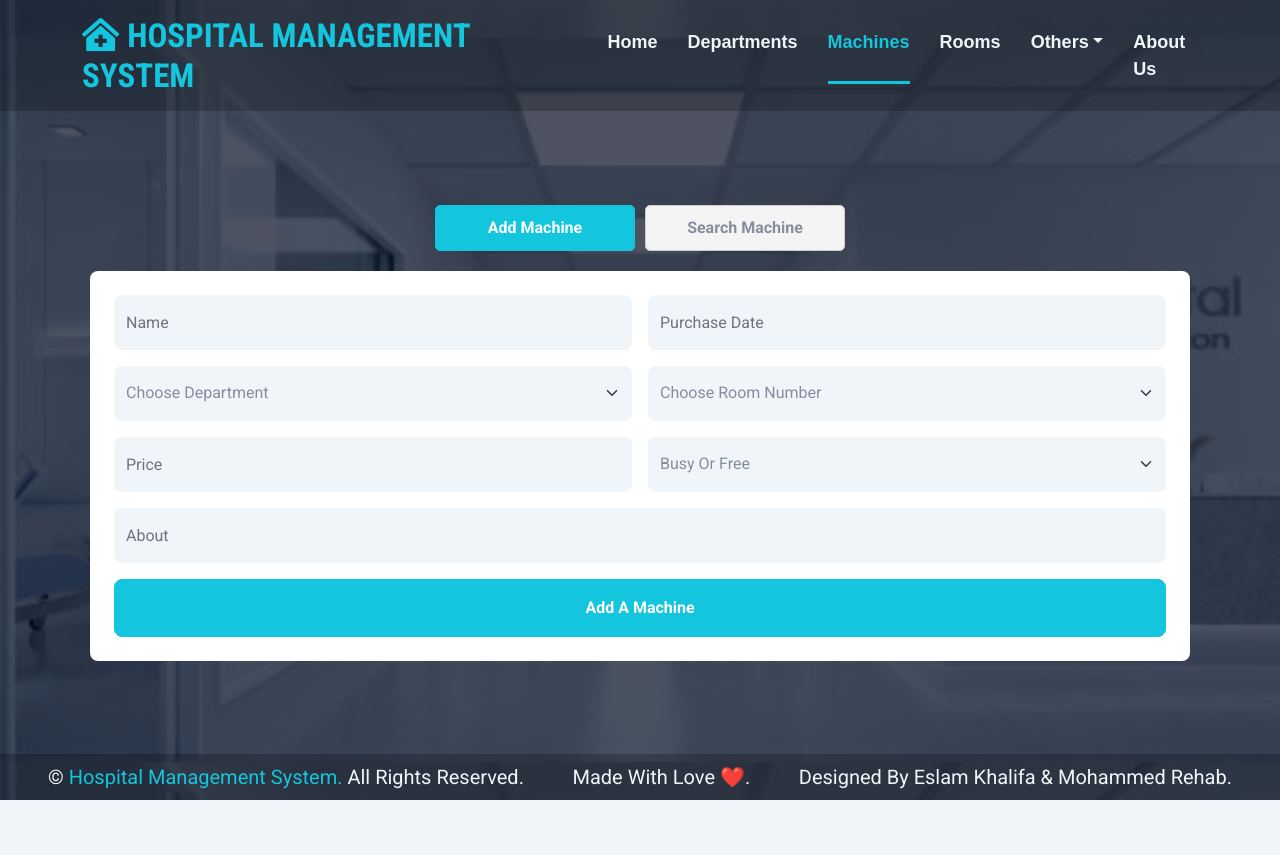
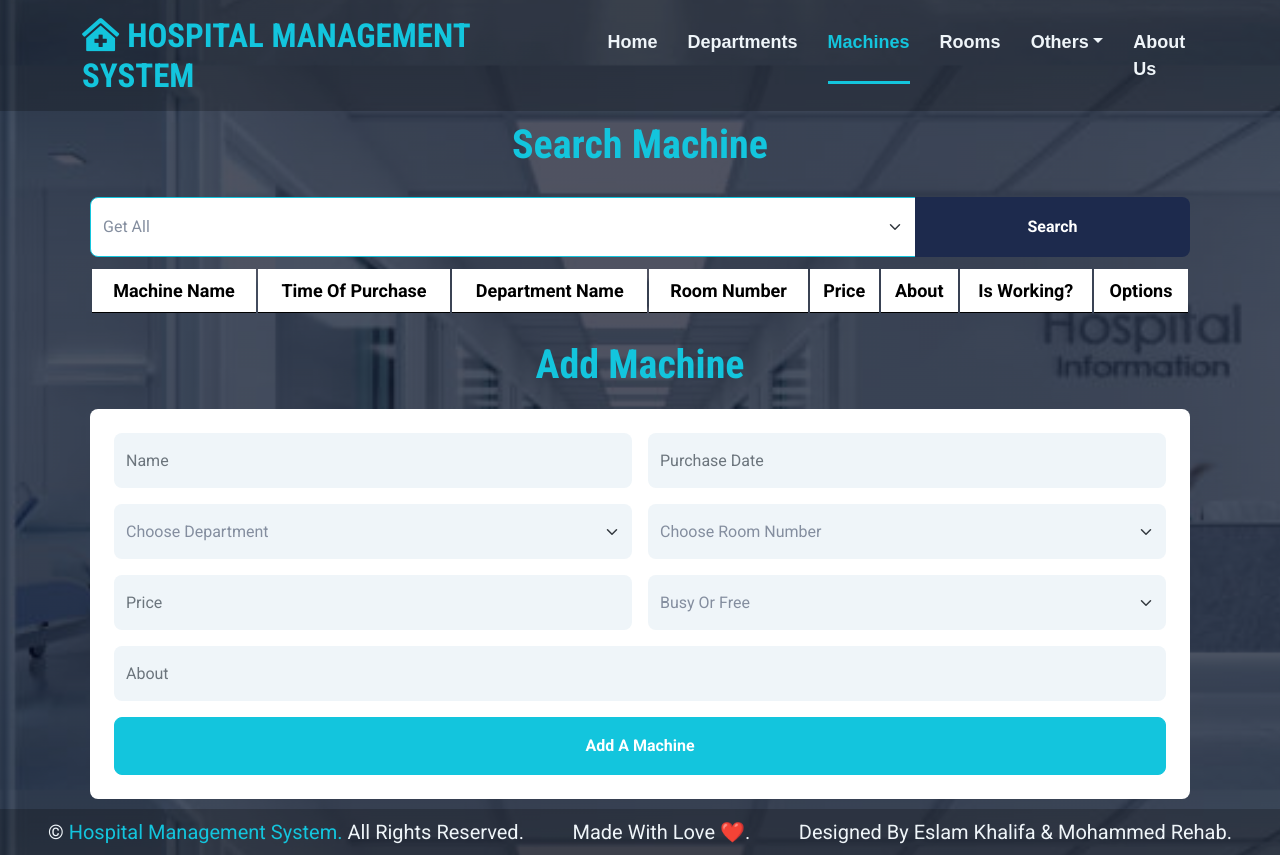
Before and after one commit to ahmdeltoky03/Hospital-Management-System, a Flask app: page /machines in a window 1280 px wide. Before the commit the page ends 800 px from the top, so only its background shows below. Run offline with Flask 3, Linux system fonts and the light colour scheme; data that the repository does not hold is empty; some libraries are stand-ins or nearby versions.

Commit message:
some edits

```diff
--- a/web/hospital_management_system/routes.py
+++ b/web/hospital_management_system/routes.py
@@ -81,7 +81,7 @@ def machines():
         search_value = request.args.get('value')
         print(search_type, ' ', search_value)
 
-        if search_type == 'Get All':
+        if search_type == 'getAll':
             cursor_01 = conn.cursor()
             cursor_01.execute('''
                 SELECT machine_name,
@@ -103,7 +103,7 @@ def machines():
             ''')
             machines = cursor_01.fetchall()
 
-        elif search_type == '1':
+        elif search_type == 'machineName':
             cursor_01 = conn.cursor()
             cursor_01.execute(f'''
                 SELECT machine_name,
@@ -126,7 +126,7 @@ def machines():
             ''', (search_value, ))
             machines = cursor_01.fetchall()
 
-        elif search_type == '2':
+        elif search_type == 'departmentName':
             cursor_01 = conn.cursor()
             cursor_01.execute(f'''
                 SELECT machine_name,
@@ -149,7 +149,7 @@ def machines():
             ''', (search_value, ))
             machines = cursor_01.fetchall()
 
-        elif search_type == '3':
+        elif search_type == 'roomNumber':
             cursor_01 = conn.cursor()
             cursor_01.execute(f'''
                 SELECT machine_name,
@@ -172,28 +172,28 @@ def machines():
             ''', (search_value, ))
             machines = cursor_01.fetchall()
 
-        elif search_type == '4':
-            cursor_01 = conn.cursor()
-            cursor_01.execute(f'''
-                SELECT machine_name,
-                    time_of_purchase,
-                    (
-                        SELECT department_name
-                        FROM Departments
-                        WHERE Departments.department_id = Machines.department_id
-                    ) AS department_name,
-                    (
-                        SELECT room_number
-                        FROM Rooms
-                        WHERE Rooms.room_id = Machines.room_id
-                    ) AS room_number,
-                    price,
-                    about,
-                    is_working
-                FROM Machines
-                where is_working = ?
-            ''', (search_value, ))
-            machines = cursor_01.fetchall()
+        elif search_type == 'isWorking':
+                cursor_01 = conn.cursor()
+                cursor_01.execute('''
+                    SELECT machine_name,
+                        time_of_purchase,
+                        (
+                            SELECT department_name
+                            FROM Departments
+                            WHERE Departments.department_id = Machines.department_id
+                        ) AS department_name,
+                        (
+                            SELECT room_number
+                            FROM Rooms
+                            WHERE Rooms.room_id = Machines.room_id
+                        ) AS room_number,
+                        price,
+                        about,
+                        is_working
+                    FROM Machines
+                    WHERE is_working = ?
+                ''', (search_value,))
+                machines = cursor_01.fetchall()
 
         else:
             machines = []  # Default to empty if no search_type is provided
--- a/web/hospital_management_system/static/css/style.css
+++ b/web/hospital_management_system/static/css/style.css
@@ -40,6 +40,15 @@
 }
 
 /* CSS Styling */
+.background_image {
+    background: linear-gradient(rgba(4, 9, 30, 0.7), rgba(4, 9, 30, 0.7)), url(../img/banner.jpg);
+    background-size: cover;
+    background-position: center;
+    background-attachment: fixed;
+    animation: scaleBackground 30s infinite alternate linear;
+    -webkit-animation: scaleBackground 30s infinite alternate linear;
+}
+
 .home-flex {
     display: flex;
     flex-direction: column;
@@ -126,15 +135,6 @@
     color: var(--primary);
 }
 
-.hero-header {
-    background: linear-gradient(rgba(4, 9, 30, 0.7), rgba(4, 9, 30, 0.7)), url(../img/banner.jpg);
-    background-size: cover;
-    background-position: center;
-    height: 100vh;
-    animation: scaleBackground 30s infinite alternate linear;
-    -webkit-animation: scaleBackground 30s infinite alternate linear;
-}
-
 @keyframes scaleBackground {
     0% {
         background-size: 100%; /* Original size */
@@ -207,34 +207,5 @@
 }
 
 .form-section {
-    display: none;
     margin-top: 20px;
 }
-
-/* Show the form section when the associated radio button is selected */
-#add-machine:checked ~ .form-section.add-machine-form,
-#search-machine:checked ~ .form-section.search-machine-form {
-    display: block;
-}
-
-label {
-    cursor: pointer;
-}
-
-input[type="radio"] {
-    display: none;
-}
-
-input[type="radio"] + label {
-    padding: 10px 15px;
-    border: 1px solid #ccc;
-    border-radius: 5px;
-    background-color: #f4f4f4;
-    transition: background-color 0.3s, color 0.3s;
-}
-
-input[type="radio"]:checked + label {
-    background-color: var(--primary);
-    color: #fff;
-    border-color: var(--primary);
-}
--- a/web/hospital_management_system/static/js/main.js
+++ b/web/hospital_management_system/static/js/main.js
@@ -1,3 +1,22 @@
+function updateInputField() {
+    const filter = document.getElementById("filter").value; // Get the selected filter
+    const textInput = document.getElementById("textInput"); // Text input element
+    const dropdownInput = document.getElementById("dropdownInput"); // Dropdown input element
+
+    // Toggle visibility based on the selected filter
+    if (filter === "isWorking") {
+        textInput.style.display = "none";
+        dropdownInput.style.display = "inline";
+    }
+    else if (filter == "getAll") {
+        textInput.style.display = "none";
+    }
+    else {
+        textInput.style.display = "inline";
+        dropdownInput.style.display = "none";
+    }
+}
+
 (function ($) {
     "use strict";
 
@@ -5,11 +24,13 @@
     $(document).ready(function () {
         function toggleNavbarMethod() {
             if ($(window).width() > 992) {
-                $('.navbar .dropdown').on('mouseover', function () {
-                    $('.dropdown-toggle', this).trigger('click');
-                }).on('mouseout', function () {
-                    $('.dropdown-toggle', this).trigger('click').blur();
-                });
+                $('.navbar .dropdown')
+                    .on('mouseover', function () {
+                        $('.dropdown-toggle', this).trigger('click');
+                    })
+                    .on('mouseout', function () {
+                        $('.dropdown-toggle', this).trigger('click').blur();
+                    });
             } else {
                 $('.navbar .dropdown').off('mouseover').off('mouseout');
             }
@@ -18,13 +39,11 @@
         $(window).resize(toggleNavbarMethod);
     });
 
-
     // Date and time picker
     $('.date').datetimepicker({
-        format: 'L'
+        format: 'L',
     });
     $('.time').datetimepicker({
-        format: 'LT'
+        format: 'LT',
     });
-
 })(jQuery);
--- a/web/hospital_management_system/templates/about_us.html
+++ b/web/hospital_management_system/templates/about_us.html
@@ -3,7 +3,8 @@
 {% block about_us %}active{% endblock %}
 
 {% block content %}
-<section class="cards" id="About us">
+<div class="aboutus" style="height: 586px; width: 100%;">
+    <section class="cards" id="About us" style="height: 100%; width: 100%; display: flex; flex-direction: row; justify-content: center; align-items: center;">
         <div class="content">
             <div class="card">
                 <div class="icon">
@@ -55,4 +56,5 @@
             </div>
         </div>
     </section>
+</div>
 {% endblock %}
--- a/web/hospital_management_system/templates/base.html
+++ b/web/hospital_management_system/templates/base.html
@@ -12,6 +12,9 @@
     <!-- Google Web Fonts -->
     <link rel="preconnect" href="https://fonts.gstatic.com">
     <link href="https://fonts.googleapis.com/css2?family=Roboto+Condensed:wght@400;700&family=Roboto:wght@400;700&display=swap" rel="stylesheet">
+
+    <!-- Font Awesome -->
+    <link href="https://cdnjs.cloudflare.com/ajax/libs/font-awesome/6.7.2/css/all.min.css" rel="stylesheet">
 
     <!-- Icon Font Stylesheet -->
     <link href="https://cdnjs.cloudflare.com/ajax/libs/font-awesome/5.15.0/css/all.min.css" rel="stylesheet">
@@ -31,7 +34,7 @@
 <body>
 
     <!-- Home Start -->
-    <div class="vh-100 hero-header home-flex">
+    <div class="home-flex background_image">
 
         <!-- Nav Start -->
         <div class="container-fluid" style="background-color:#00000039">
@@ -103,7 +106,6 @@
 
     <!-- Template Javascript -->
     <script src="../static/js/main.js"></script>
-
 </body>
 
 </html>
--- a/web/hospital_management_system/templates/index.html
+++ b/web/hospital_management_system/templates/index.html
@@ -3,7 +3,7 @@
 {% block home %}active{% endblock %}
 
 {% block content %}
-<div class="container py-5 w-100 navbar-content">
+<div style="margin-top: 10px; height: 576px;" class="container py-5 w-100 navbar-content">
     <div class="text-center text-lg-start">
         <h5 class="d-inline-block text-primary text-uppercase border-bottom border-5" style="border-color: rgba(256, 256, 256, .3) !important; font-size: 35px;">Welcome To Our Hospital System</h5>
         <h1 class="display-1 text-white mb-md-4">We Care About Your Health</h1>
--- a/web/hospital_management_system/templates/machines.html
+++ b/web/hospital_management_system/templates/machines.html
@@ -19,14 +19,73 @@
 
     <!-- Radio Buttons and Forms -->
     <div style="display: flex; justify-content: center; flex-direction: row; flex-wrap: wrap;">
-        <input type="radio" id="add-machine" name="action" checked>
-        <label for="add-machine" style="width: 200px; font-weight: bold; text-align: center; margin-right: 10px;" >Add Machine</label>
-
-        <input type="radio" id="search-machine" name="action">
-        <label for="search-machine" style="width: 200px; font-weight: bold; text-align: center;" >Search Machine</label>
+        <!-- Search Form -->
+        <h1 style="color: var(--primary); margin-top: 10px;">Search Machine</h1>
+        <div class="form-section search-machine-form" style="width: 100%; margin-left: auto;">
+            <div class="get_from_database px-2" style="width: 100%;">
+                <form method="GET">
+                    <div class="input-group">
+                        <select id="filter" onchange="updateInputField()" class="form-select border-primary w-5" style="height: 60px;" name="search">
+                            <option value="getAll">Get All</option>
+                            <option value="machineName">Machine Name</option>
+                            <option value="departmentName">Department Name</option>
+                            <option value="roomNumber">Room Number</option>
+                            <option value="isWorking">Is Working</option>
+                        </select>
+                        <select id="dropdownInput" style="display: none;" class="w-5 form-select border-primary" name="value">
+                            <option value="True">True</option>
+                            <option value="False">False</option>
+                        </select>
+                        <input type="text" style="display: none;" id="textInput" class="form-control border-primary w-45" placeholder="Keyword" name="value">
+                        <button type="submit" class="btn btn-dark border-0 w-25">Search</button>
+                    </div>
+                </form>
+                <div class="div_table" style="margin-top: 10px; text-align: center; max-height: 430px; overflow: auto;">
+                    <table class="table table-hover" style="border-collapse: separate; border-spacing: 2px;">
+                        <thead>
+                            <tr>
+                                <th style="background-color: white; color: black; font-weight: bold; font-size: 18px;">Machine Name</th>
+                                <th style="background-color: white; color: black; font-weight: bold; font-size: 18px;">Time Of Purchase</th>
+                                <th style="background-color: white; color: black; font-weight: bold; font-size: 18px;">Department Name</th>
+                                <th style="background-color: white; color: black; font-weight: bold; font-size: 18px;">Room Number</th>
+                                <th style="background-color: white; color: black; font-weight: bold; font-size: 18px;">Price</th>
+                                <th style="background-color: white; color: black; font-weight: bold; font-size: 18px;">About</th>
+                                <th style="background-color: white; color: black; font-weight: bold; font-size: 18px;">Is Working?</th>
+                                <th style="background-color: white; color: black; font-weight: bold; font-size: 18px;">Options</th>
+                            </tr>
+                        </thead>
+                        <tbody>
+                            {% for machine in machines %}
+                            <tr>
+                                <td style="background-color: #d8e2ea; color: #44677d;">{{ machine.machine_name }}</td>
+                                <td style="background-color: #d8e2ea; color: #44677d;">{{ machine.time_of_purchase }}</td>
+                                    <td style="background-color: #d8e2ea; color: #44677d;">{{ machine.department_name}}</td>
+                                    <td style="background-color: #d8e2ea; color: #44677d;">{{ machine.room_number }}</td>
+                                    <td style="background-color: #d8e2ea; color: #44677d;">{{ machine.price }}</td>
+                                    <td style="background-color: #d8e2ea; color: #44677d;">{{ machine.about }}</td>
+                                    <td style="background-color: #d8e2ea; color: #44677d;">{{ machine.is_working }}</td>
+                                    <td style="background-color: #d8e2ea; color: #44677d;">
+                                        <div style="display: flex;">
+                                            <div style="width: 25px;">
+                                                <i class="fa-solid fa-pen" style="color: #8f8f8f; font-size: 28px;"></i>
+                                            </div>
+                                            <div style="width: 25px; margin-left: 10px;">
+                                                <i class="fa-solid fa-trash" style="color: #ff0000; font-size: 28px;"></i>
+                                            </div>
+                                        </div>
+                                    </td>
+                                </tr>
+                            {% endfor %}
+                        </tbody>
+                    </table>
+                </div>
+            </div>
+        </div>
+    </div>
 
     <!-- Add Form -->
-        <div class="form-section add-machine-form" style="width: 100%; margin-left: auto;">
+    <h1 style="color: var(--primary); margin-top: 10px; text-align: center;">Add Machine</h1>
+    <div class="form-section add-machine-form" style="width: 100%; margin-left: auto; margin-bottom: 10px;">
         <div class="post_to_database px-2" style="width: 100%;">
             <div class="bg-white text-center rounded p-4">
                 <form method="POST">
@@ -78,64 +137,5 @@
             </div>
         </div>
     </div>
-
-        <!-- Search Form -->
-        <div class="form-section search-machine-form" style="width: 100%; margin-left: auto;">
-            <div class="get_from_database px-2" style="width: 100%;">
-                <form method="GET">
-                    <div class="input-group">
-                        <select class="form-select border-primary w-5" style="height: 60px;" name="search">
-                            <option selected>Get All</option>
-                            <option value="1">Machine Name</option>
-                            <option value="2">Department Name</option>
-                            <option value="3">Room Number</option>
-                            <option value="4">Is Working</option>
-                        </select>
-                        <input type="text" class="form-control border-primary w-45" placeholder="Keyword" name="value">
-                        <button type="submit" class="btn btn-dark border-0 w-25">Search</button>
-                    </div>
-                </form>
-                <div class="div_table" style="margin-top: 10px; text-align: center; max-height: 430px; overflow: auto;">
-                    <table class="table table-hover" style="border-collapse: separate; border-spacing: 2px;">
-                        <thead>
-                            <tr>
-                                <th style="background-color: white; color: black; font-weight: bold; font-size: 18px;">Machine Name</th>
-                                <th style="background-color: white; color: black; font-weight: bold; font-size: 18px;">Time Of Purchase</th>
-                                <th style="background-color: white; color: black; font-weight: bold; font-size: 18px;">Department Name</th>
-                                <th style="background-color: white; color: black; font-weight: bold; font-size: 18px;">Room Number</th>
-                                <th style="background-color: white; color: black; font-weight: bold; font-size: 18px;">Price</th>
-                                <th style="background-color: white; color: black; font-weight: bold; font-size: 18px;">About</th>
-                                <th style="background-color: white; color: black; font-weight: bold; font-size: 18px;">Is Working?</th>
-                                <th style="background-color: white; color: black; font-weight: bold; font-size: 18px;">Options</th>
-                            </tr>
-                        </thead>
-                        <tbody>
-                            {% for machine in machines %}
-                                <tr>
-                                    <td style="background-color: #d8e2ea; color: #44677d;">{{ machine.machine_name }}</td>
-                                    <td style="background-color: #d8e2ea; color: #44677d;">{{ machine.time_of_purchase }}</td>
-                                    <td style="background-color: #d8e2ea; color: #44677d;">{{ machine.department_name}}</td>
-                                    <td style="background-color: #d8e2ea; color: #44677d;">{{ machine.room_number }}</td>
-                                    <td style="background-color: #d8e2ea; color: #44677d;">{{ machine.price }}</td>
-                                    <td style="background-color: #d8e2ea; color: #44677d;">{{ machine.about }}</td>
-                                    <td style="background-color: #d8e2ea; color: #44677d;">{{ machine.is_working }}</td>
-                                    <td style="background-color: #d8e2ea; color: #44677d;">
-                                        <div style="display: flex;">
-                                            <div style="width: 25px;">
-                                                <svg xmlns="http://www.w3.org/2000/svg" viewBox="0 0 512 512"><!--!Font Awesome Free 6.7.2 by @fontawesome - https://fontawesome.com License - https://fontawesome.com/license/free Copyright 2024 Fonticons, Inc.--><path fill="#63E6BE" d="M471.6 21.7c-21.9-21.9-57.3-21.9-79.2 0L362.3 51.7l97.9 97.9 30.1-30.1c21.9-21.9 21.9-57.3 0-79.2L471.6 21.7zm-299.2 220c-6.1 6.1-10.8 13.6-13.5 21.9l-29.6 88.8c-2.9 8.6-.6 18.1 5.8 24.6s15.9 8.7 24.6 5.8l88.8-29.6c8.2-2.7 15.7-7.4 21.9-13.5L437.7 172.3 339.7 74.3 172.4 241.7zM96 64C43 64 0 107 0 160L0 416c0 53 43 96 96 96l256 0c53 0 96-43 96-96l0-96c0-17.7-14.3-32-32-32s-32 14.3-32 32l0 96c0 17.7-14.3 32-32 32L96 448c-17.7 0-32-14.3-32-32l0-256c0-17.7 14.3-32 32-32l96 0c17.7 0 32-14.3 32-32s-14.3-32-32-32L96 64z"/></svg>
-                                            </div>
-                                            <div style="width: 25px; margin-left: 10px;">
-                                                <svg xmlns="http://www.w3.org/2000/svg" viewBox="0 0 448 512"><!--!Font Awesome Free 6.7.2 by @fontawesome - https://fontawesome.com License - https://fontawesome.com/license/free Copyright 2024 Fonticons, Inc.--><path fill="#ff0000" d="M135.2 17.7L128 32 32 32C14.3 32 0 46.3 0 64S14.3 96 32 96l384 0c17.7 0 32-14.3 32-32s-14.3-32-32-32l-96 0-7.2-14.3C307.4 6.8 296.3 0 284.2 0L163.8 0c-12.1 0-23.2 6.8-28.6 17.7zM416 128L32 128 53.2 467c1.6 25.3 22.6 45 47.9 45l245.8 0c25.3 0 46.3-19.7 47.9-45L416 128z"/></svg>
-                                            </div>
-                                        </div>
-                                    </td>
-                                </tr>
-                            {% endfor %}
-                        </tbody>
-                    </table>
-                </div>
-            </div>
-        </div>
-    </div>
 </div>
 {% endblock %}
```
Lines whose indentation alone changed are shown as unchanged.
